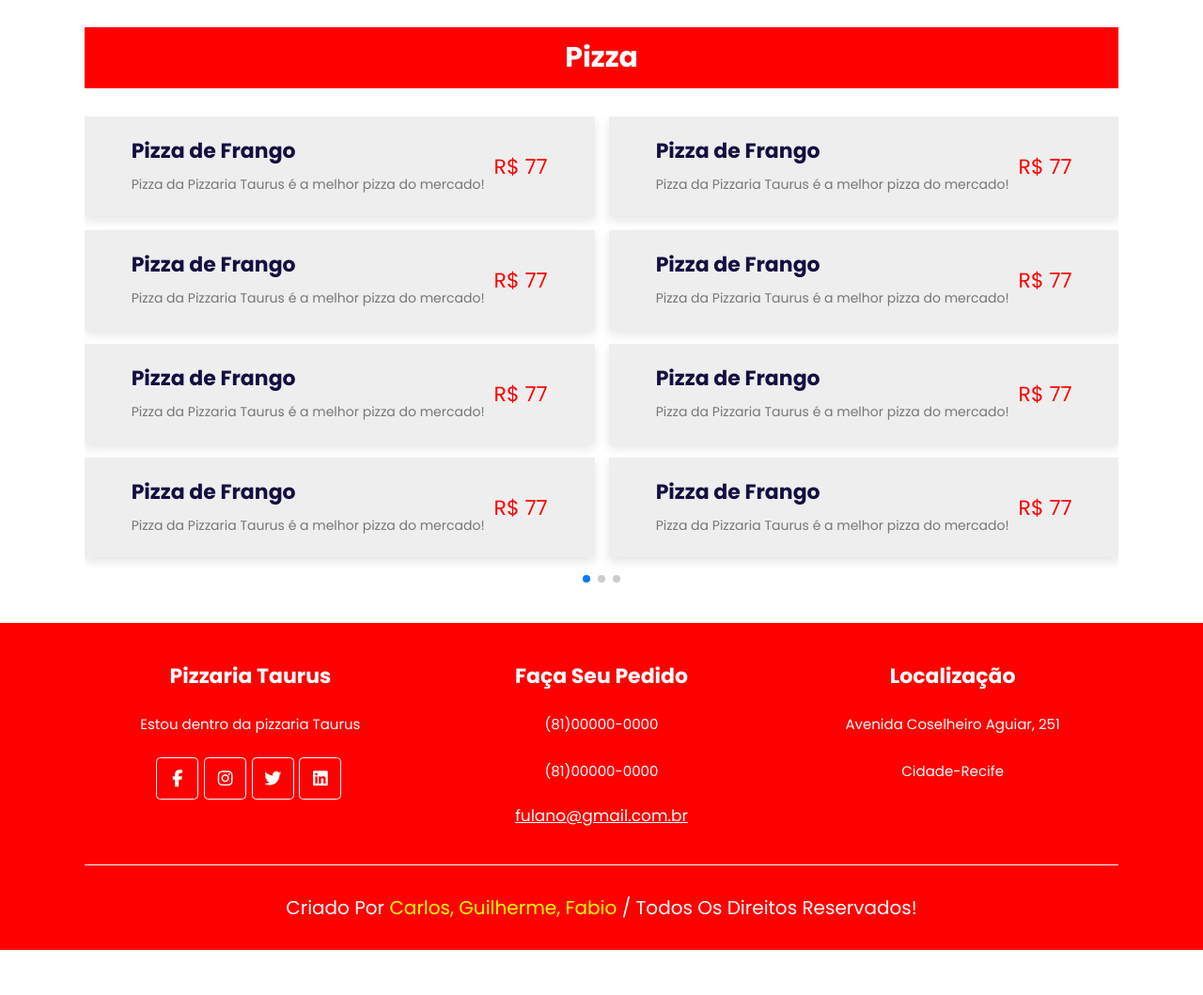
After one commit to ConnorOmarley/pizzaria, a PHP site: page /menu.html in a window 1280 px wide. The commit adds this page. Shown: the part 301-1360 px from the top of the page at 94% size. Run offline with PHP 8.4, Linux system fonts and the light colour scheme.

Commit message:
Novos progressos

```diff
--- a/assets/css/style.css
+++ b/assets/css/style.css
@@ -671,6 +671,58 @@ color: #fffb00;
     display: flex;
 }
 
+/* MENU DE COMPRAS DA PIZZARIA */
+.menu .slider .titulo {
+    padding: 1rem;
+    font-size: 3rem;
+    color: #fff;
+    background-color: red;
+    margin-bottom: 3rem;
+    text-align: center;
+}
+
+.menu .slider .box-container {
+    display: flex;
+    flex-wrap: wrap;
+    gap: 1.5rem;
+    padding-bottom: 4rem ;
+}
+
+.menu .slider .box-container .box {
+    display: flex;
+    align-items: center;
+    justify-content: center;
+    flex: 1 1 38rem;
+    gap: 1rem;
+    background-color: #eee;
+    padding: 2rem;
+    box-shadow: 0 .5rem 1rem rgba(0, 0, 0, 0.1);
+}
+
+.menu .slider .box-container .box:hover {
+    transform: scale(.9);
+    cursor: pointer;
+}
+
+.menu .slider .box-container .box h3 {
+    font-size: 2.2rem;
+    color: #130f40;
+    padding-bottom: .5rem;
+}
+
+.menu .slider .box-container .box p {
+    font-size: 1.4rem;
+    color: #777;
+    line-height: 2;
+}
+
+.menu .slider .box-container .box .valor {
+    font-size: 2.2rem;
+    color: red;
+}
+
+
+
 /* RESPONSIVIDADE */
 @media(max-width: 991px){
 
--- a/assets/js/ms.js
+++ b/assets/js/ms.js
@@ -73,3 +73,16 @@ const swiper = new Swiper(".home-slider", {
 
 });
 /* FIM SWIPER SLIDER */
+
+document.addEventListener('DOMContentLoaded', function () {
+    var swiper = new Swiper(".menu-slider", {
+        grabCursor: true,
+        loop: true,
+        autoHeight: true,
+        spaceBetween: 20,
+        pagination: {
+            el: ".swiper-pagination",
+            clickable: true,
+        },
+    });
+});
--- /dev/null
+++ b/menu.html
@@ -0,0 +1,435 @@
+<!DOCTYPE html>
+<html lang="pt-BR">
+<head>
+
+    <!--INICIO CONFIGURAÇÕES DO SITE-->
+    <meta charset="UTF-8">
+    <meta name="viewport" content="width=device-width, initial-scale=1.0">
+    <!--FIM CONFIGURAÇÕES DO SITE-->
+
+    <!--INICIO CSS ICONES API-->
+    <link rel="stylesheet" href="https://cdnjs.cloudflare.com/ajax/libs/font-awesome/6.5.1/css/all.min.css">
+    <!--FIM CSS ICONES API-->
+
+    <!--INICIO CSS SWIPER SLIDE-->
+    <link rel="stylesheet" href="https://cdn.jsdelivr.net/npm/swiper@12/swiper-bundle.min.css"/>
+    <!--FIM CSS SWIPER SLIDE-->
+
+    <!--INICIO CSS DO SITE-->
+    <link rel="stylesheet" href="assets/css/style.css">
+    <!--FIM CSS DO SITE-->
+
+    <!--INICIO FAVICON-->
+    <link rel="shortcut icon" type="image/x-icon" href="assets/img/msFavicon.png">
+    <!--FIM FAVICON-->
+
+    <title>Pizzaria Taurus</title>
+
+</head>
+<body>
+
+<!--INICIO CABEÇALHO DO SITE-->
+<header class="topo-site">
+
+    <!--INICIO LOGO DO SITE-->
+    <a href="index.html" class="logo">
+        <i class="fas fa-pizza-slice"></i>
+        Pizzaria Taurus
+    </a>
+    <!--FIM LOGO DO SITE-->
+
+    <!--INICIO MENU DO SITE-->
+    <nav class="menu-site">
+        <a href="index.html">Inicio</a>
+        <a href="empresa.html">Empresa</a>
+        <a href="cardapio.html">Cardapio</a>
+        <a href="loja.html">Montar Pedido</a>
+        <a href="blog.html">Novidades</a>
+        <a href="contatos.html">Fale Conosco</a>
+    </nav>
+    <!--FIM MENU DO SITE-->
+
+    <!--INICIO ICONES DO SITE-->
+    <div class="icons">
+        <div id="cart" class="fas fa-shopping-cart"></div>
+        <div id="login" class="fas fa-user"></div>
+        <div id="menu" class="fas fa-bars"></div>
+    </div>
+    <!--FIM ICONES DO SITE-->
+
+    <!--INICIO CARRINHO TOPO DO SITE-->
+    <div class="carrinho">
+
+        <!--INICIO ITEM CARRINHO-->
+        <div class="box">
+            <i class="fas fa-times"></i>
+
+            <img src="assets/img/carrinho-1.png" alt="Pizza Frango">
+
+            <div class="content">
+                <h3>Pizza Frango</h3>
+
+                <span class="quantidade">1</span>
+                <span class="multiplica">x</span>
+                <span class="valor">R$ 77,77</span>
+            </div>
+        </div>
+        <!--FIM ITEM CARRINHO-->
+
+        <!--INICIO ITEM CARRINHO-->
+        <div class="box">
+            <i class="fas fa-times"></i>
+
+            <img src="assets/img/carrinho-2.png" alt="Pizza Calabresa">
+
+            <div class="content">
+                <h3>Pizza Calabresa</h3>
+
+                <span class="quantidade">1</span>
+                <span class="multiplica">x</span>
+                <span class="valor">R$ 77,77</span>
+            </div>
+        </div>
+        <!--FIM ITEM CARRINHO-->
+
+        <!--INICIO ITEM CARRINHO-->
+        <div class="box">
+            <i class="fas fa-times"></i>
+
+            <img src="assets/img/carrinho-3.png" alt="Pizza Portuguesa">
+
+            <div class="content">
+                <h3>Pizza Portuguesa</h3>
+
+                <span class="quantidade">1</span>
+                <span class="multiplica">x</span>
+                <span class="valor">R$ 77,77</span>
+            </div>
+        </div>
+        <!--FIM ITEM CARRINHO-->
+
+        <!--INICIO TOTAL CARRINHO-->
+        <h3 class="total">Total: R$ 171,90</h3>
+
+        <a href="carrinho.html" class="btn">
+            Ir Para O Carrinho
+        </a>
+        <!--FIM TOTAL CARRINHO-->
+
+    </div>
+    <!--FIM CARRINHO TOPO DO SITE-->
+
+    <!--INICIO LOGIN TOPO DO SITE-->
+    <div class="login-form">
+
+        <h3>Acesse Sua Conta</h3>
+
+        <form action="" method="post">
+
+            <input
+                type="email"
+                name="email"
+                class="box"
+                placeholder="Seu E-mail"
+            >
+
+            <input
+                type="password"
+                name="senha"
+                class="box"
+                placeholder="Sua Senha"
+            >
+
+            <!--INICIO LEMBRAR SENHA-->
+            <div class="lembrar-senha">
+
+                <input
+                    type="checkbox"
+                    name="lembrar"
+                    id="relembrar"
+                >
+
+                <label for="relembrar">
+                    Me lembrar da senha
+                </label>
+
+            </div>
+            <!--FIM LEMBRAR SENHA-->
+
+            <button
+                type="submit"
+                name="sendLogin"
+                class="btn"
+            >
+                Acessar
+            </button>
+
+        </form>
+
+    </div>
+    <!--FIM LOGIN TOPO DO SITE-->
+
+</header>
+<!--FIM CABEÇALHO DO SITE-->
+
+<!--INICIO TOP DA PAGINA-->
+<div class="topo-pagina">
+    <h1>Menu da Pizzaria</h1>
+    <p><a href="index.html" title="Sobre Nos">Inicio>></a> Delivery</p>
+</div>
+<!--FIM DO TOPO DA PAGINA-->
+
+<!--INICIO SLIDE DE COMPRAS-->
+<section class="menu">
+
+    <div class="swiper menu-slider">
+
+        <div class="swiper-wrapper">
+
+            <div class="swiper-slide slider">
+                <h3 class="titulo">Pizza</h3>
+
+                <div class="box-container">
+                    <div class="box" data-name="pizza">
+                        <div class="info">
+                            <h3>Pizza de Frango</h3>
+                            <p>Pizza da Pizzaria Taurus é a melhor pizza do mercado!</p>
+                        </div>
+                        <div class="valor">R$ 77</div>
+                    </div>
+                    <div class="box" data-name="pizza">
+                        <div class="info">
+                            <h3>Pizza de Frango</h3>
+                            <p>Pizza da Pizzaria Taurus é a melhor pizza do mercado!</p>
+                        </div>
+                        <div class="valor">R$ 77</div>
+                    </div>
+                    <div class="box" data-name="pizza">
+                        <div class="info">
+                            <h3>Pizza de Frango</h3>
+                            <p>Pizza da Pizzaria Taurus é a melhor pizza do mercado!</p>
+                        </div>
+                        <div class="valor">R$ 77</div>
+                    </div>
+                    <div class="box" data-name="pizza">
+                        <div class="info">
+                            <h3>Pizza de Frango</h3>
+                            <p>Pizza da Pizzaria Taurus é a melhor pizza do mercado!</p>
+                        </div>
+                        <div class="valor">R$ 77</div>
+                    </div>
+                    <div class="box" data-name="pizza">
+                        <div class="info">
+                            <h3>Pizza de Frango</h3>
+                            <p>Pizza da Pizzaria Taurus é a melhor pizza do mercado!</p>
+                        </div>
+                        <div class="valor">R$ 77</div>
+                    </div>
+                    <div class="box" data-name="pizza">
+                        <div class="info">
+                            <h3>Pizza de Frango</h3>
+                            <p>Pizza da Pizzaria Taurus é a melhor pizza do mercado!</p>
+                        </div>
+                        <div class="valor">R$ 77</div>
+                    </div>
+                    <div class="box" data-name="pizza">
+                        <div class="info">
+                            <h3>Pizza de Frango</h3>
+                            <p>Pizza da Pizzaria Taurus é a melhor pizza do mercado!</p>
+                        </div>
+                        <div class="valor">R$ 77</div>
+                    </div>
+                    <div class="box" data-name="pizza">
+                        <div class="info">
+                            <h3>Pizza de Frango</h3>
+                            <p>Pizza da Pizzaria Taurus é a melhor pizza do mercado!</p>
+                        </div>
+                        <div class="valor">R$ 77</div>
+                    </div>
+                </div>
+            </div>
+            <div class="swiper-slide slider">
+                <h3 class="titulo">Lanches</h3>
+
+                <div class="box-container">
+                    <div class="box" data-name="pizza">
+                        <div class="info">
+                            <h3>Pizza de Frango</h3>
+                            <p>Pizza da Pizzaria Taurus é a melhor pizza do mercado!</p>
+                        </div>
+                        <div class="valor">R$ 77</div>
+                    </div>
+                    <div class="box" data-name="pizza">
+                        <div class="info">
+                            <h3>Pizza de Frango</h3>
+                            <p>Pizza da Pizzaria Taurus é a melhor pizza do mercado!</p>
+                        </div>
+                        <div class="valor">R$ 77</div>
+                    </div>
+                    <div class="box" data-name="pizza">
+                        <div class="info">
+                            <h3>Pizza de Frango</h3>
+                            <p>Pizza da Pizzaria Taurus é a melhor pizza do mercado!</p>
+                        </div>
+                        <div class="valor">R$ 77</div>
+                    </div>
+                    <div class="box" data-name="pizza">
+                        <div class="info">
+                            <h3>Pizza de Frango</h3>
+                            <p>Pizza da Pizzaria Taurus é a melhor pizza do mercado!</p>
+                        </div>
+                        <div class="valor">R$ 77</div>
+                    </div>
+                    <div class="box" data-name="pizza">
+                        <div class="info">
+                            <h3>Pizza de Frango</h3>
+                            <p>Pizza da Pizzaria Taurus é a melhor pizza do mercado!</p>
+                        </div>
+                        <div class="valor">R$ 77</div>
+                    </div>
+                    <div class="box" data-name="pizza">
+                        <div class="info">
+                            <h3>Pizza de Frango</h3>
+                            <p>Pizza da Pizzaria Taurus é a melhor pizza do mercado!</p>
+                        </div>
+                        <div class="valor">R$ 77</div>
+                    </div>
+                    <div class="box" data-name="pizza">
+                        <div class="info">
+                            <h3>Pizza de Frango</h3>
+                            <p>Pizza da Pizzaria Taurus é a melhor pizza do mercado!</p>
+                        </div>
+                        <div class="valor">R$ 77</div>
+                    </div>
+                    <div class="box" data-name="pizza">
+                        <div class="info">
+                            <h3>Pizza de Frango</h3>
+                            <p>Pizza da Pizzaria Taurus é a melhor pizza do mercado!</p>
+                        </div>
+                        <div class="valor">R$ 77</div>
+                    </div>
+                </div>
+            </div>
+            <div class="swiper-slide slider">
+                <h3 class="titulo">Bebidas</h3>
+
+                <div class="box-container">
+                    <div class="box" data-name="pizza">
+                        <div class="info">
+                            <h3>Pizza de Frango</h3>
+                            <p>Pizza da Pizzaria Taurus é a melhor pizza do mercado!</p>
+                        </div>
+                        <div class="valor">R$ 77</div>
+                    </div>
+                    <div class="box" data-name="pizza">
+                        <div class="info">
+                            <h3>Pizza de Frango</h3>
+                            <p>Pizza da Pizzaria Taurus é a melhor pizza do mercado!</p>
+                        </div>
+                        <div class="valor">R$ 77</div>
+                    </div>
+                    <div class="box" data-name="pizza">
+                        <div class="info">
+                            <h3>Pizza de Frango</h3>
+                            <p>Pizza da Pizzaria Taurus é a melhor pizza do mercado!</p>
+                        </div>
+                        <div class="valor">R$ 77</div>
+                    </div>
+                    <div class="box" data-name="pizza">
+                        <div class="info">
+                            <h3>Pizza de Frango</h3>
+                            <p>Pizza da Pizzaria Taurus é a melhor pizza do mercado!</p>
+                        </div>
+                        <div class="valor">R$ 77</div>
+                    </div>
+                    <div class="box" data-name="pizza">
+                        <div class="info">
+                            <h3>Pizza de Frango</h3>
+                            <p>Pizza da Pizzaria Taurus é a melhor pizza do mercado!</p>
+                        </div>
+                        <div class="valor">R$ 77</div>
+                    </div>
+                    <div class="box" data-name="pizza">
+                        <div class="info">
+                            <h3>Pizza de Frango</h3>
+                            <p>Pizza da Pizzaria Taurus é a melhor pizza do mercado!</p>
+                        </div>
+                        <div class="valor">R$ 77</div>
+                    </div>
+                    <div class="box" data-name="pizza">
+                        <div class="info">
+                            <h3>Pizza de Frango</h3>
+                            <p>Pizza da Pizzaria Taurus é a melhor pizza do mercado!</p>
+                        </div>
+                        <div class="valor">R$ 77</div>
+                    </div>
+                    <div class="box" data-name="pizza">
+                        <div class="info">
+                            <h3>Pizza de Frango</h3>
+                            <p>Pizza da Pizzaria Taurus é a melhor pizza do mercado!</p>
+                        </div>
+                        <div class="valor">R$ 77</div>
+                    </div>
+                </div>
+            </div>
+            </div> <div class="swiper-pagination"></div>
+
+    </div> </section>
+<!--FIM SLIDE DE COMPRAS-->
+
+
+<!--INÍCIO DO RODAPÉ DO SITE-->
+<section class="rodape">
+
+    <div class="box-container">
+
+        <!--INÍCIO ITEM DO RODAPÉ DO SITE-->
+        <div class="box">
+            <h3>Pizzaria Taurus</h3>
+            <p>Estou dentro da pizzaria Taurus</p>
+
+            <div class="rede-sociais">
+                <a href="#" class="fa-brands fa-facebook-f"></a>
+                <a href="#" class="fa-brands fa-instagram"></a>
+                <a href="#" class="fa-brands fa-twitter"></a>
+                <a href="#" class="fa-brands fa-linkedin"></a>
+            </div>
+        </div>
+        <!--FIM DO ITEM RODAPÉ-->
+
+        <!--INÍCIO ITEM DO RODAPÉ DO SITE-->
+        <div class="box">
+            <h3>Faça seu pedido</h3>
+            <p>(81)00000-0000</p>
+            <p>(81)00000-0000</p>
+            <a href="mailto:fulano@gmail.com.br" title="fulano@gmail.com.br" class="link">fulano@gmail.com.br</a>
+        </div>
+
+        <!--FIM DO ITEM RODAPÉ-->
+        <div class="box">
+            <h3>Localização</h3>
+            <p>Avenida Coselheiro Aguiar, 251</p>
+            <p>Cidade-Recife</p>
+        </div>
+    </div>
+
+        <div class="direitos">
+            Criado por <span>Carlos, Guilherme, Fabio</span> / Todos os direitos reservados!
+        </div>
+</section>
+
+<!--FIM DO RODAPÉ DO SITE-->
+<br>
+<br>
+<br>
+
+<!--INICIO JS SLIDER DO SITE-->
+<script src="https://cdn.jsdelivr.net/npm/swiper@12/swiper-bundle.min.js"></script>
+<!--FIM JS SLIDER DO SITE-->
+
+<!--INICIO JS DO SITE-->
+<script src="assets/js/ms.js"></script>
+<!--FIM JS DO SITE-->
+
+</body>
+</html>
```
